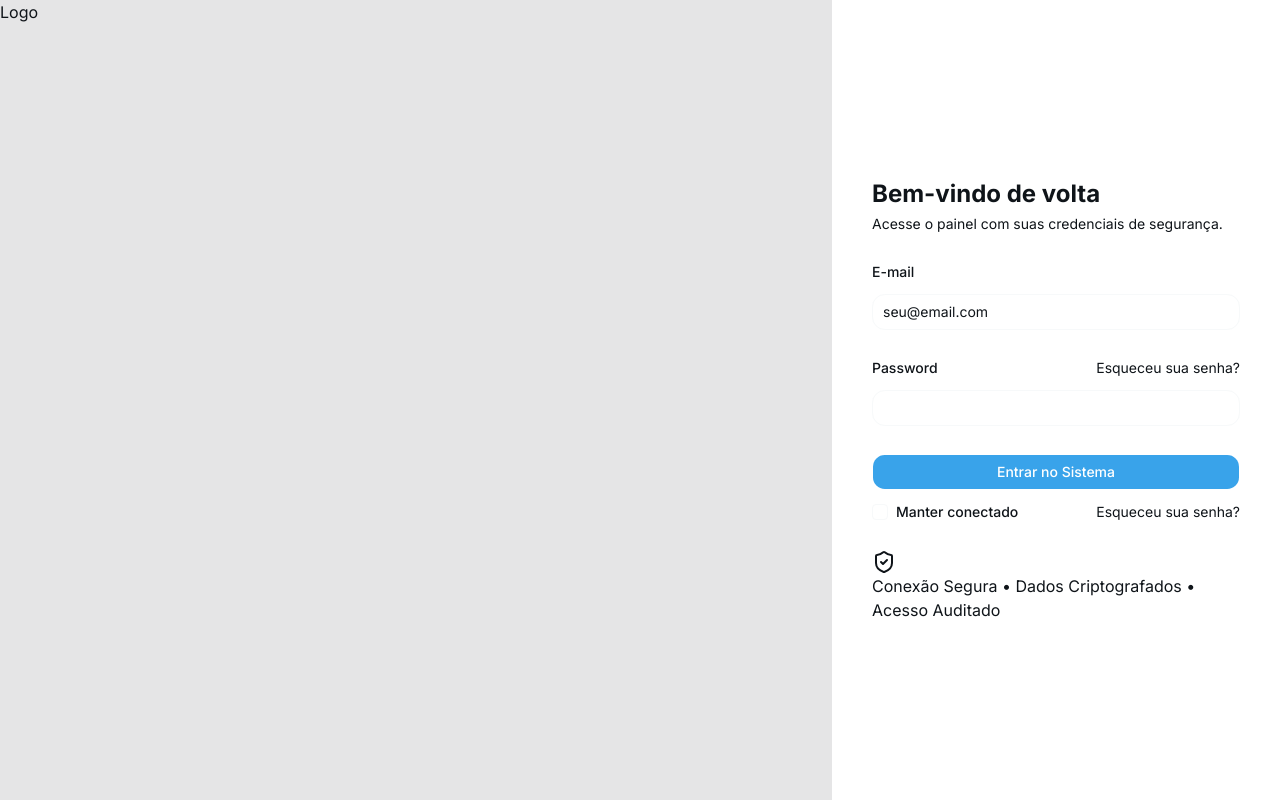
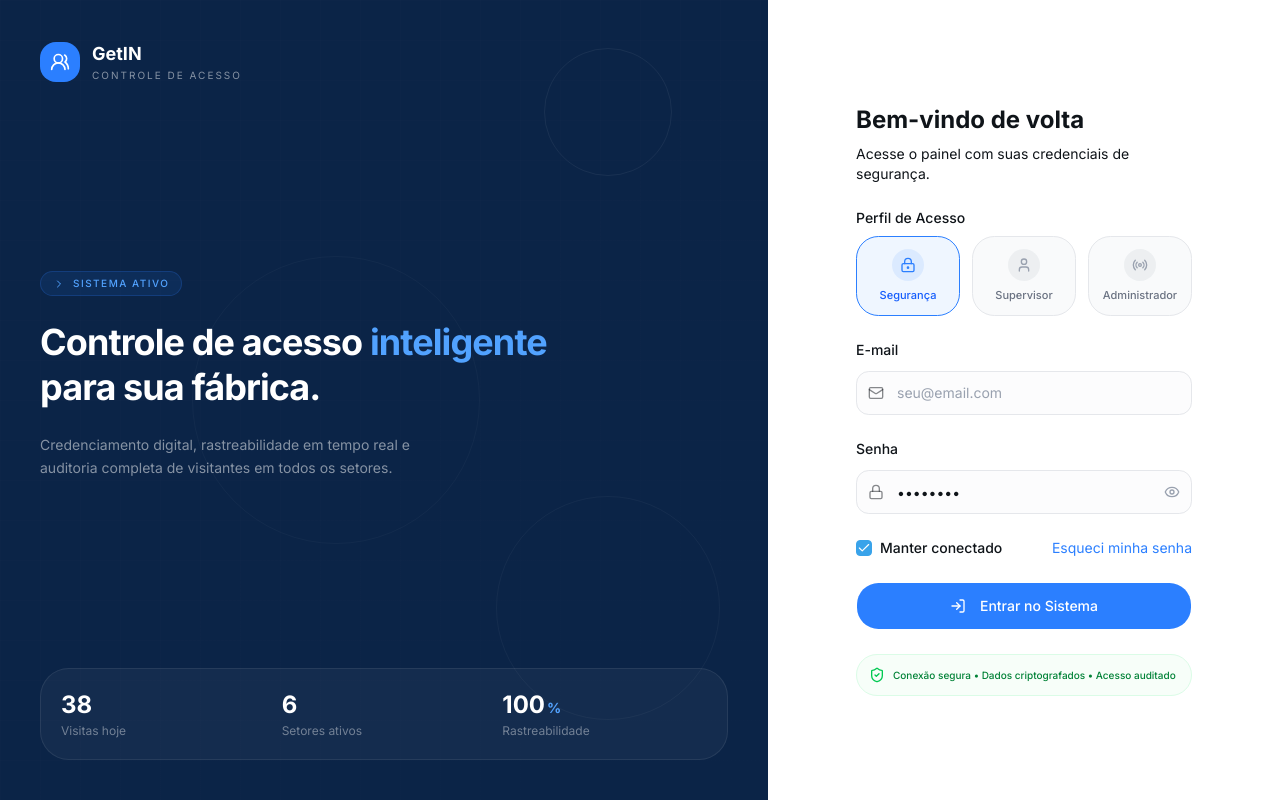
Before and after one commit to ocastroxs/get_in, a Next.js app: page / in a window 1280 px wide. Built offline with nearby package versions, Linux system fonts and the light colour scheme.

Commit message:
feat: reformular página de login com novo layout e componentes de UI

```diff
--- a/src/app/layout.jsx
+++ b/src/app/layout.jsx
@@ -27,7 +27,7 @@ export default function RootLayout({ children }) {
       lang="pt-br"
       className={cn("h-full antialiased", leagueSpartan.variable, inter.variable)}
     >
-      <body className="min-h-full flex flex-col">{children}</body>
+      <body className="min-h-full">{children}</body>
     </html>
   );
 }
--- a/src/app/page.jsx
+++ b/src/app/page.jsx
@@ -1,19 +1,91 @@
 "use client"
 
+import { useState } from "react"
 import { LoginForm } from "@/components/login-form"
-import { GalleryVerticalEndIcon } from "lucide-react"
+import { Users2, ChevronRight } from "lucide-react"
 
 export default function LoginPage() {
   return (
-    <div className="flex min-h-svh">
-      <div className="relative hidden bg-[] bg-muted w-[65%] lg:block">
-        <h1>Logo</h1>
+    <div className="flex min-h-screen w-full">
+      {/* LEFT PANEL - decorative */}
+      <div className="relative hidden w-[60%] lg:block" style={{ background: "#0B2447" }}>
+        {/* Grid pattern overlay */}
+        <div
+          className="absolute inset-0 opacity-[0.08]"
+          style={{
+            backgroundImage: "linear-gradient(rgba(255,255,255,0.1) 1px, transparent 1px), linear-gradient(90deg, rgba(255,255,255,0.1) 1px, transparent 1px)",
+            backgroundSize: "40px 40px"
+          }}
+        />
+        {/* Gradient overlay */}
+        <div className="absolute inset-0 bg-gradient-to-br from-[#0B2447]/0 via-[#0B2447]/0 to-[#0B2447]" />
+
+        {/* Decorative circles */}
+        <div className="absolute top-12 right-24 w-32 h-32 rounded-full border border-white/[0.06]" />
+        <div className="absolute bottom-20 right-12 w-56 h-56 rounded-full border border-white/[0.04]" />
+        <div className="absolute bottom-64 right-72 w-72 h-72 rounded-full border border-white/[0.03]" />
+
+        {/* Content */}
+        <div className="relative z-10 flex h-full flex-col justify-between p-10">
+          {/* Logo top */}
+          <div className="flex items-center gap-3">
+            <div className="flex h-10 w-10 items-center justify-center rounded-lg bg-blue-500">
+              <Users2 className="h-5 w-5 text-white" />
+            </div>
+            <div>
+              <span className="text-lg font-bold text-white">GetIN</span>
+              <p className="text-[10px] uppercase tracking-[0.2em] text-white/50">Controle de Acesso</p>
+            </div>
+          </div>
+
+          {/* Center content */}
+          <div className="flex-1 flex flex-col justify-center gap-6 max-w-lg">
+            <div className="inline-flex items-center gap-2 rounded-full bg-blue-500/10 border border-blue-500/20 px-3 py-1 w-fit">
+              <ChevronRight className="h-3 w-3 text-blue-400" />
+              <span className="text-[10px] uppercase tracking-[0.15em] text-blue-400 font-medium">Sistema Ativo</span>
+            </div>
+
+            <h1 className="text-4xl font-bold leading-tight text-white tracking-tight [--font-heading]">
+              Controle de acesso{" "}
+              <span className="text-blue-400">inteligente</span>
+              <br />
+              para sua fábrica.
+            </h1>
+
+            <p className="text-sm leading-relaxed text-white/50 max-w-sm">
+              Credenciamento digital, rastreabilidade em tempo real e auditoria completa de visitantes em todos os setores.
+            </p>
+          </div>
+
+          {/* Stats bar */}
+          <div className="rounded-2xl bg-white/[0.04] border border-white/[0.08] p-5">
+            <div className="grid grid-cols-3 gap-4">
+              <div>
+                <div className="flex items-baseline gap-0.5">
+                  <span className="text-2xl font-bold text-white">38</span>
+                </div>
+                <p className="mt-0.5 text-xs text-white/40">Visitas hoje</p>
+              </div>
+              <div>
+                <span className="text-2xl font-bold text-white">6</span>
+                <p className="mt-0.5 text-xs text-white/40">Setores ativos</p>
+              </div>
+              <div>
+                <div className="flex items-baseline gap-0.5">
+                  <span className="text-2xl font-bold text-white">100</span>
+                  <span className="text-sm font-bold text-blue-400">%</span>
+                </div>
+                <p className="mt-0.5 text-xs text-white/40">Rastreabilidade</p>
+              </div>
+            </div>
+          </div>
+        </div>
       </div>
-      <div className="flex flex-col gap-4 p-6 w-[35%] md:p-10">
-        <div className="flex flex-1 items-center">
-          <div className="w-full">
-            <LoginForm />
-          </div>
+
+      {/* RIGHT PANEL - login form */}
+      <div className="flex w-full items-center justify-center bg-white lg:w-[40%]">
+        <div className="w-full max-w-sm px-6 py-10">
+          <LoginForm />
         </div>
       </div>
     </div>
--- a/src/components/login-form.jsx
+++ b/src/components/login-form.jsx
@@ -1,63 +1,151 @@
+"use client"
+
+import { useState } from "react"
 import { cn } from "@/lib/utils"
 import { Button } from "@/components/ui/button"
+import { Input } from "@/components/ui/input"
+import { Checkbox } from "@/components/ui/checkbox"
+import { Label } from "@/components/ui/label"
 import {
   Field,
-  FieldDescription,
-  FieldGroup,
   FieldLabel,
-  FieldSeparator,
 } from "@/components/ui/field"
-import { Input } from "@/components/ui/input"
-import CheckboxStandard6 from "./checkbox-standard-6";
-import { ShieldCheck } from "lucide-react";
+import { Mail, Lock, Eye, EyeOff, LogIn, LockKeyhole, User, Radio, ShieldCheck } from "lucide-react"
 
-export function LoginForm({
-  className,
-  ...props
-}) {
+const roles = [
+  { id: "seguranca", label: "Segurança", icon: LockKeyhole },
+  { id: "supervisor", label: "Supervisor", icon: User },
+  { id: "administrador", label: "Administrador", icon: Radio },
+]
+
+export function LoginForm({ className, ...props }) {
+  const [showPassword, setShowPassword] = useState(false)
+  const [selectedRole, setSelectedRole] = useState("seguranca")
+  const [remember, setRemember] = useState(true)
+
   return (
     <form className={cn("flex flex-col gap-6", className)} {...props}>
-      <FieldGroup>
-        <div className="flex flex-col gap-1">
-          <h1 className="text-2xl font-bold --font-heading">Bem-vindo de volta</h1>
-          <p className="text-sm text-balance text-muted-foreground">
+      {/* Header */}
+      <div className="flex flex-col gap-2">
+        <h1 className="text-2xl font-bold [--font-heading] text-foreground">
+          Bem-vindo de volta
+        </h1>
+        <p className="text-sm text-muted-foreground">
           Acesse o painel com suas credenciais de segurança.
         </p>
       </div>
+
+      {/* Role selector */}
+      <div>
+        <Label className="text-sm font-medium text-foreground mb-2 block">
+          Perfil de Acesso
+        </Label>
+        <div className="grid grid-cols-3 gap-3">
+          {roles.map((role) => (
+            <button
+              key={role.id}
+              type="button"
+              onClick={() => setSelectedRole(role.id)}
+              className={cn(
+                "group flex flex-col items-center gap-2 rounded-xl border p-3 transition-all text-center",
+                selectedRole === role.id
+                  ? "border-blue-500 bg-blue-50 text-blue-600"
+                  : "border-gray-200 bg-gray-50 text-gray-500 hover:border-gray-300"
+              )}
+            >
+              <div
+                className={cn(
+                  "flex h-8 w-8 items-center justify-center rounded-lg",
+                  selectedRole === role.id
+                    ? "bg-blue-500/10 text-blue-500"
+                    : "bg-gray-200/60 text-gray-400"
+                )}
+              >
+                <role.icon className="h-4 w-4" />
+              </div>
+              <span className="text-[11px] font-medium leading-tight">
+                {role.label}
+              </span>
+            </button>
+          ))}
+        </div>
+      </div>
+
+      {/* Email */}
       <Field>
         <FieldLabel htmlFor="email">E-mail</FieldLabel>
+        <div className="relative">
+          <Mail className="absolute left-3 top-1/2 -translate-y-1/2 h-4 w-4 text-muted-foreground/50" />
           <Input
             id="email"
             type="email"
             placeholder="seu@email.com"
             required
-            className="border" />
+            className="h-11 pl-10 border border-gray-200 bg-gray-50/50 text-sm placeholder:text-gray-400" />
+        </div>
       </Field>
+
+      {/* Password */}
       <Field>
-          <div className="flex items-center">
-            <FieldLabel htmlFor="password">Password</FieldLabel>
-            <a href="#" className="ml-auto text-sm underline-offset-4 hover:underline">
-              Esqueceu sua senha?
+        <FieldLabel htmlFor="password">Senha</FieldLabel>
+        <div className="relative">
+          <Lock className="absolute left-3 top-1/2 -translate-y-1/2 h-4 w-4 text-muted-foreground/50" />
+          <Input
+            id="password"
+            type={showPassword ? "text" : "password"}
+            placeholder="••••••••"
+            required
+            className="h-11 pl-10 pr-10 border border-gray-200 bg-gray-50/50 text-sm" />
+          <button
+            type="button"
+            onClick={() => setShowPassword(!showPassword)}
+            className="absolute right-3 top-1/2 -translate-y-1/2 text-gray-400 hover:text-gray-600 transition-colors"
+          >
+            {showPassword ? (
+              <EyeOff className="h-4 w-4" />
+            ) : (
+              <Eye className="h-4 w-4" />
+            )}
+          </button>
+        </div>
+      </Field>
+
+      {/* Remember me + forgot password */}
+      <div className="flex items-center justify-between">
+        <div className="flex items-center gap-2">
+          <Checkbox
+            id="remember"
+            checked={remember}
+            onCheckedChange={setRemember}
+          />
+          <Label htmlFor="remember" className="text-sm text-muted-foreground cursor-pointer">
+            Manter conectado
+          </Label>
+        </div>
+        <a
+          href="#"
+          className="text-sm text-blue-500 hover:text-blue-600 hover:underline underline-offset-4 transition-colors"
+        >
+          Esqueci minha senha
         </a>
       </div>
-          <Input id="password" type="password" required className="bg-background" />
-        </Field>
-        <Field>
-          <Button type="submit">Entrar no Sistema</Button>
-          <div className="flex">
-            <CheckboxStandard6 />
-            <a href="#" className="ml-auto text-sm underline-offset-4 hover:underline">
-              Esqueceu sua senha?
-            </a>
+
+      {/* Submit button */}
+      <Button
+        type="submit"
+        className="h-12 w-full rounded-xl bg-blue-500 hover:bg-blue-600 text-white font-medium shadow-lg shadow-blue-500/20 transition-all"
+      >
+        <LogIn className="mr-2 h-4 w-4" />
+        Entrar no Sistema
+      </Button>
+
+      {/* Security footer */}
+      <div className="flex items-center gap-2 rounded-xl border border-green-100 bg-green-50/50 p-3">
+        <ShieldCheck className="h-4 w-4 text-green-500 shrink-0" />
+        <p className="text-[10px] text-green-700 leading-relaxed font-medium">
+          Conexão segura • Dados criptografados • Acesso auditado
+        </p>
       </div>
-        </Field>
-        <div className="">
-          <div className="">
-            <ShieldCheck />
-          </div>
-          <p>Conexão Segura • Dados Criptografados • Acesso Auditado</p>
-        </div>
-      </FieldGroup>
     </form>
-  );
+  )
 }
```
Lines whose indentation alone changed are shown as unchanged.
